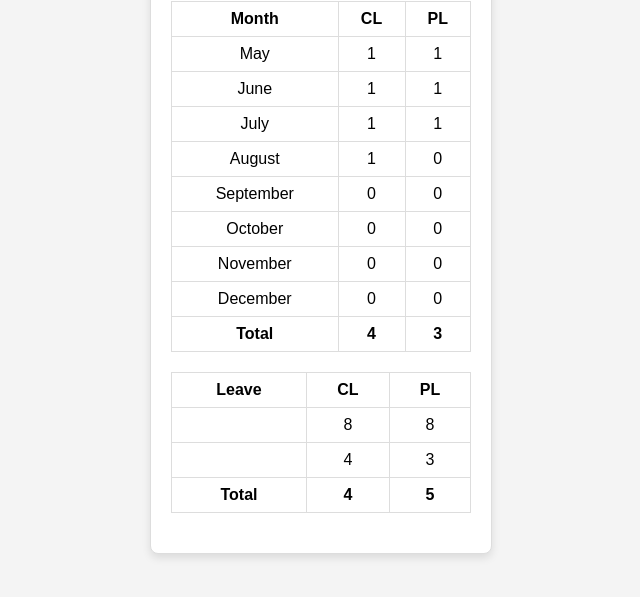
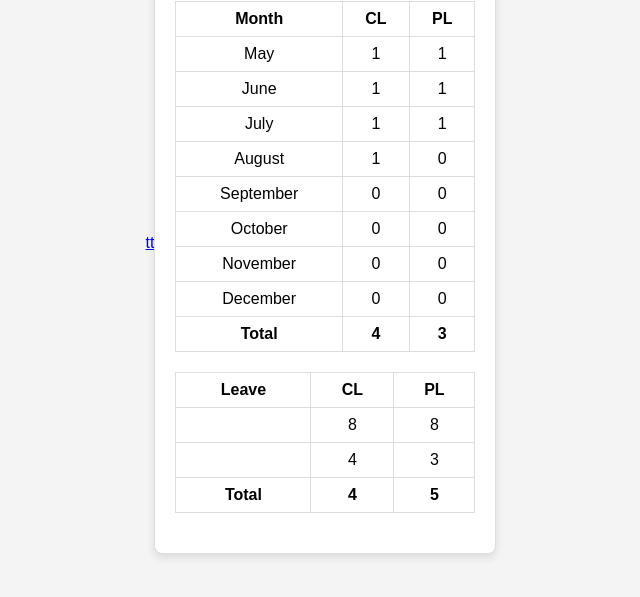
Before and after one commit to dsridhard/DL, a plain HTML site: page index.html in a window 1280 px wide. Shown: the part 157-754 px from the top of the page, without its empty margins (319-959 px from the left). Drawn offline with Linux system fonts and the light colour scheme.

Commit message:
Update index.html

```diff
--- a/index.html
+++ b/index.html
@@ -50,6 +50,7 @@
     </style>
   </head>
   <body>
+    <a href="./roadmap.html">tt</a>
     <div class="dashboard">
       <h2>Leave Dashboard</h2>
       <table id="leaveTable">
```
